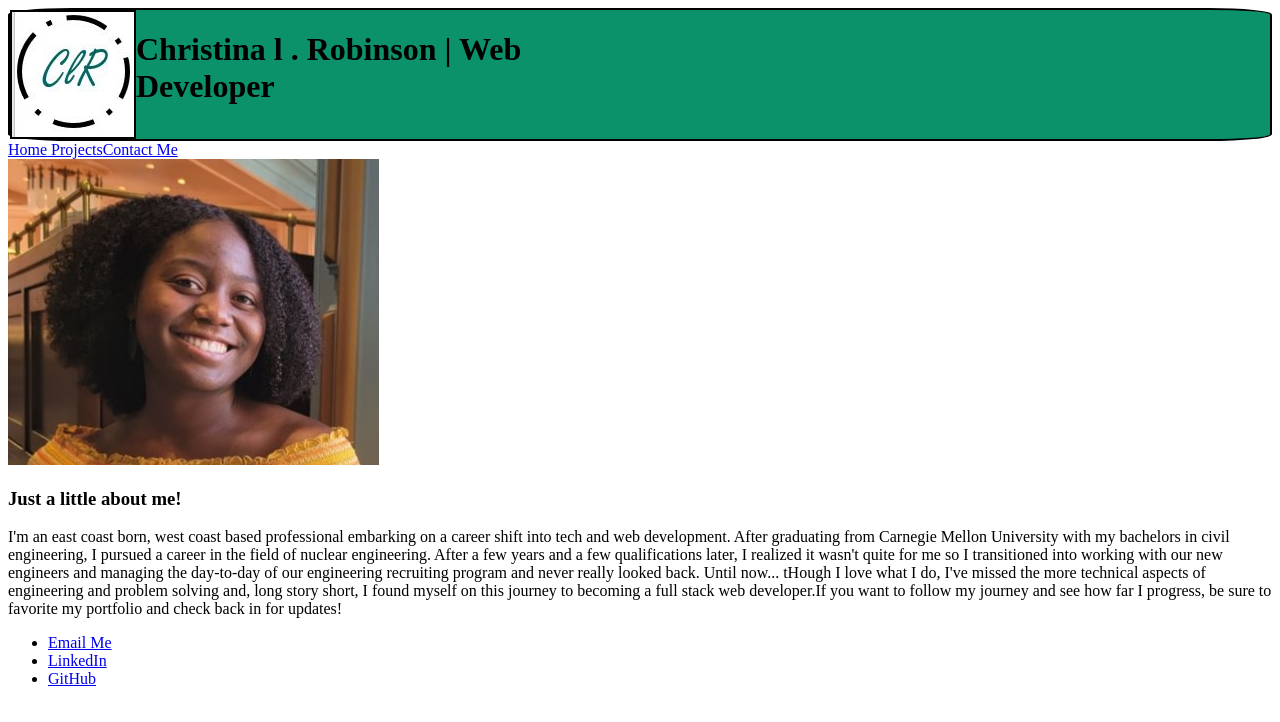
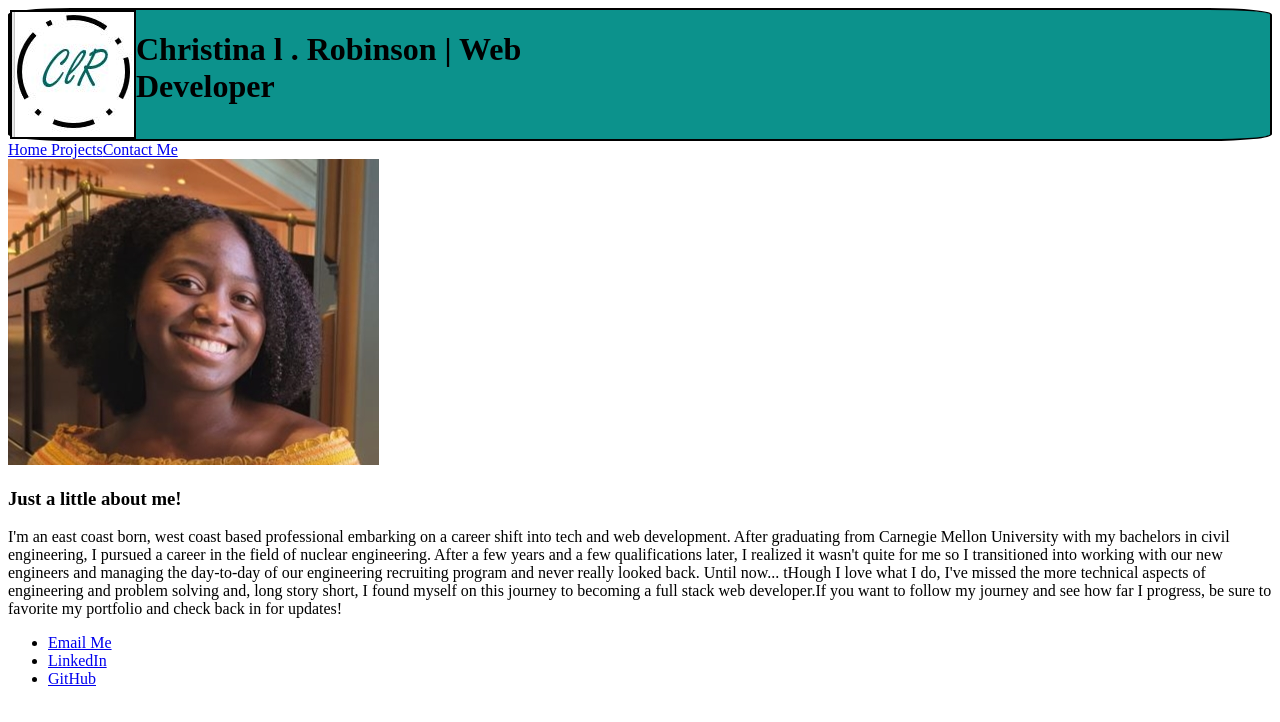
Before and after one commit to ChannellNumber5/CLRCodingPortfolio, a React (Create React App) app: page / in a window 1280 px wide. Shown: the top 722 px of the page. Built offline with nearby package versions, Linux system fonts and the light colour scheme.

Commit message:
continues styling on header and changes background color

```diff
--- a/src/components/Header.js
+++ b/src/components/Header.js
@@ -3,7 +3,7 @@ import Image from '../atoms/Image';
 import logo from '../images/CLRLogo.JPG';
 
 const headerStyle = {
-    backgroundColor:"#0C926B",
+    backgroundColor:"#0C928C",
     display:"flex",
     flexDirection:"row",
     border:"solid 2px black",
@@ -12,6 +12,7 @@ const headerStyle = {
 
 const imageStyle = {
     border:"solid 2px black",
+    radius: "5%",
     maxWidth: "20%",
 }
 
```
